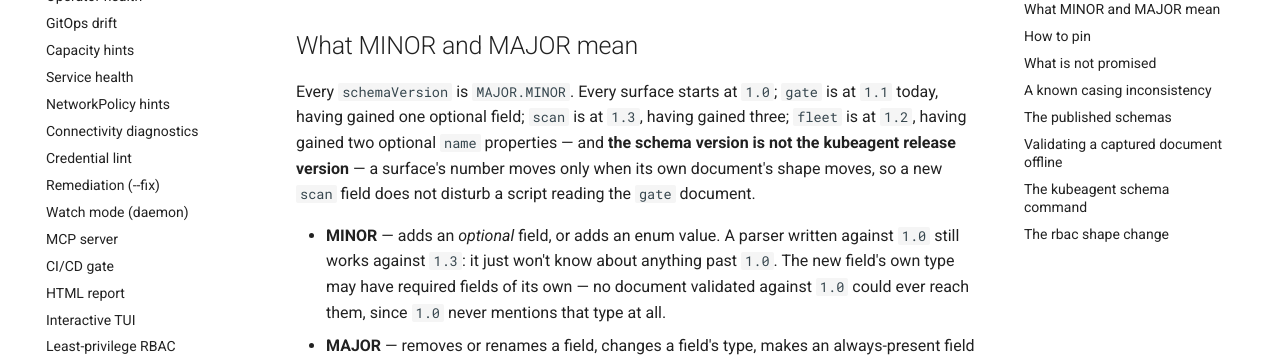
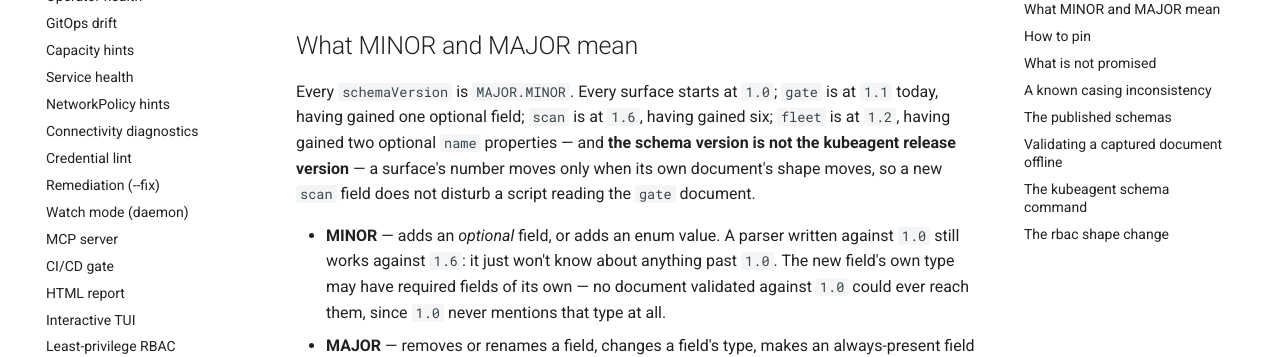
Before and after one commit to imantaba/kubeagent, an MkDocs documentation site: the page built from website/docs/features/json-schema.md, in a window 1280 px wide and 900 px high, scrolled down 1251 px. Shown: the part 153-510 px from the top of the window. Built offline with MkDocs 1.6.1 and Material for MkDocs 9.7.7, drawn with Linux system fonts in a browser that asks for light colours; comment, search, counter and statistics services are not loaded.

Commit message:
docs: correct json-schema.md's stale scan version, twice (F3)
Both sites said scan is at 1.3 / having gained three; jsonschema.go's
ScanVersion is 1.6, having gained six additive fields since 1.0. gate
and fleet numbers were already correct and are untouched. The section
these numbers sit beside ("A known casing inconsistency") was itself
added by this branch (+14 lines against main), which is how the version
numbers went stale without anyone noticing.

Signed-off-by: imantaba <itn.taba@gmail.com>

```diff
--- a/website/docs/features/json-schema.md
+++ b/website/docs/features/json-schema.md
@@ -49,14 +49,14 @@ is a choice, not an oversight:
 
 Every `schemaVersion` is `MAJOR.MINOR`. Every surface starts at `1.0`;
 `gate` is at `1.1` today, having gained one optional field; `scan` is at
-`1.3`, having gained three; `fleet` is at `1.2`, having gained two
+`1.6`, having gained six; `fleet` is at `1.2`, having gained two
 optional `name` properties — and **the schema version is not the kubeagent
 release version** — a surface's number moves only when its own document's
 shape moves, so a new `scan` field does not disturb a script reading the
 `gate` document.
 
 - **MINOR** — adds an *optional* field, or adds an enum value. A parser
-  written against `1.0` still works against `1.3`: it just won't know about
+  written against `1.0` still works against `1.6`: it just won't know about
   anything past `1.0`. The new field's own type may have required fields of
   its own — no document validated against `1.0` could ever reach them, since
   `1.0` never mentions that type at all.
```
